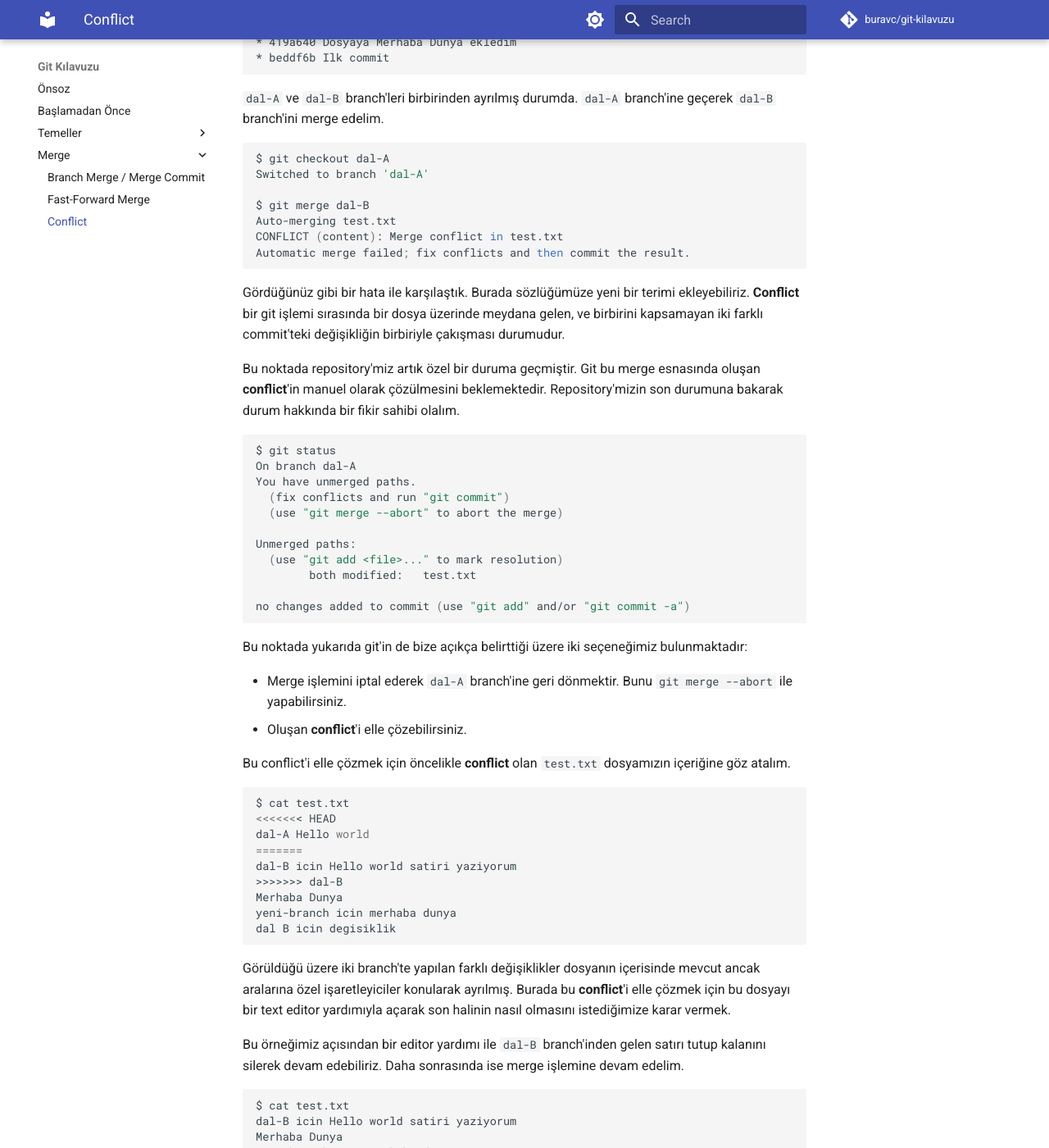
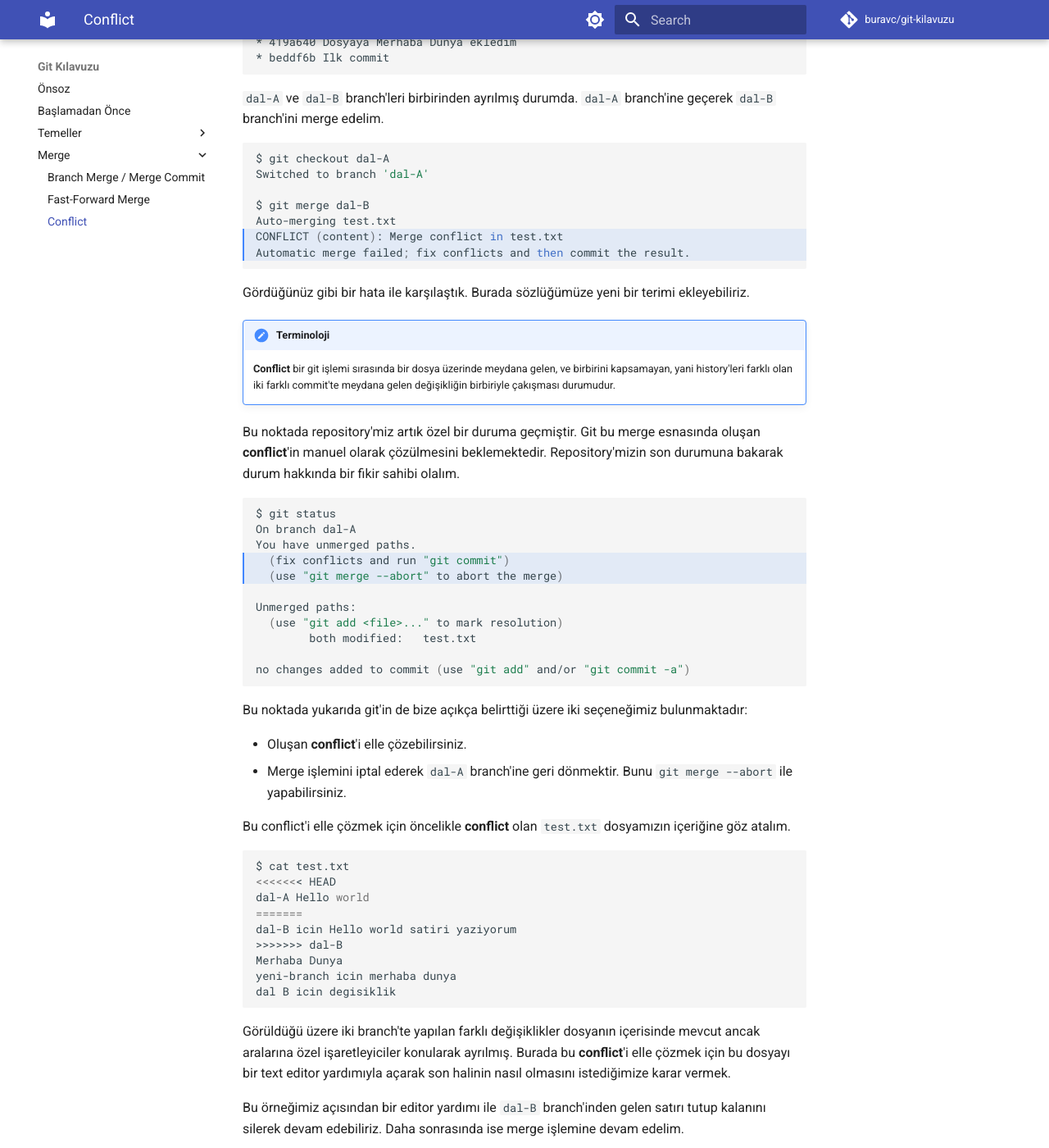
Before and after one commit to buravc/git-kilavuzu, an MkDocs documentation site: the page built from docs/merge/conflict.md, in a window 1280 px wide and 1400 px high, scrolled down 1390 px. Shown: the whole window at 82% size. Built offline with MkDocs 1.6.1 and Material for MkDocs 9.7.7, drawn with Linux system fonts in a browser that asks for light colours; comment, search, counter and statistics services are not loaded; some of the changed text lies outside the part shown.

Commit message:
rephrase some places and add line highlighting to scripts

````diff
--- a/docs/merge/conflict.md
+++ b/docs/merge/conflict.md
@@ -62,7 +62,7 @@ $ git log --graph --all --oneline
 
 `dal-A` ve `dal-B` branch'leri birbirinden ayrılmış durumda. `dal-A` branch'ine geçerek `dal-B` branch'ini merge edelim.
 
-```bash
+```bash hl_lines="6 7"
 $ git checkout dal-A
 Switched to branch 'dal-A'
 
@@ -72,11 +72,14 @@ CONFLICT (content): Merge conflict in test.txt
 Automatic merge failed; fix conflicts and then commit the result.
 ```
 
-Gördüğünüz gibi bir hata ile karşılaştık. Burada sözlüğümüze yeni bir terimi ekleyebiliriz. **Conflict** bir git işlemi sırasında bir dosya üzerinde meydana gelen, ve birbirini kapsamayan iki farklı commit'teki değişikliğin birbiriyle çakışması durumudur.
+Gördüğünüz gibi bir hata ile karşılaştık. Burada sözlüğümüze yeni bir terimi ekleyebiliriz.
+
+!!! note "Terminoloji"
+    **Conflict** bir git işlemi sırasında bir dosya üzerinde meydana gelen, ve birbirini kapsamayan, yani history'leri farklı olan iki farklı commit'te meydana gelen değişikliğin birbiriyle çakışması durumudur.
 
 Bu noktada repository'miz artık özel bir duruma geçmiştir. Git bu merge esnasında oluşan **conflict**'in manuel olarak çözülmesini beklemektedir. Repository'mizin son durumuna bakarak durum hakkında bir fikir sahibi olalım.
 
-```bash
+```bash hl_lines="4 5"
 $ git status
 On branch dal-A
 You have unmerged paths.
@@ -92,8 +95,8 @@ no changes added to commit (use "git add" and/or "git commit -a")
 
 Bu noktada yukarıda git'in de bize açıkça belirttiği üzere iki seçeneğimiz bulunmaktadır:
 
+- Oluşan **conflict**'i elle çözebilirsiniz.
 - Merge işlemini iptal ederek `dal-A` branch'ine geri dönmektir. Bunu `git merge --abort` ile yapabilirsiniz.
-- Oluşan **conflict**'i elle çözebilirsiniz.
 
 Bu conflict'i elle çözmek için öncelikle **conflict** olan `test.txt` dosyamızın içeriğine göz atalım.
 
@@ -129,7 +132,7 @@ $ git merge --continue
 
 Merge işlemini başarılı bir şekilde tamamladıktan sonra `git log` şu şekilde görünecektir.
 
-```bash
+```bash hl_lines="2"
 $ git log --graph --all --oneline --parents
 *   6c72e42 a1ef269 f3a666a (HEAD -> dal-A) Merge branch 'dal-B' into dal-A
 |\
@@ -150,7 +153,7 @@ $ git log --graph --all --oneline --parents
 
 !!! note "Merge Commit'inde değişiklik"
     Eğer ki bu **conflict**'i çözerken `test.txt` üzerinde git'in **index**'inde bulunmayan farklı bir değişiklik yapmış olsaydık, örneğin yeni bir satıra yeni bir yazı ekleseydik, merge commit'imizde bu değişiklik yer alacaktı.
-    ```bash
+    ```bash hl_lines="3 16"
     $ git show 3bfac7d
     commit 3bfac7da6102da926b2ad4f319f22e3c617c26c8 (HEAD -> dal-A)
     Merge: a1ef269 f3a666a
````
Also changed, not shown: docs/merge/merge-commit.md (+4 -4 lines), docs/temeller/branch.md (+1 -1 lines), docs/temeller/checkout.md (+1 -1 lines), docs/temeller/commit-history.md (+5 -2 lines), docs/temeller/commit.md (+1 -1 lines).
